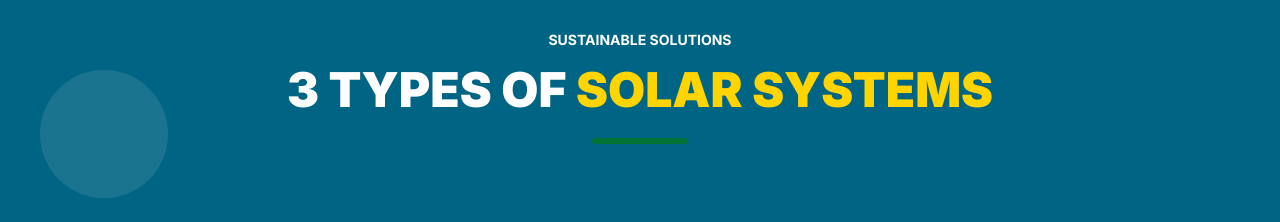
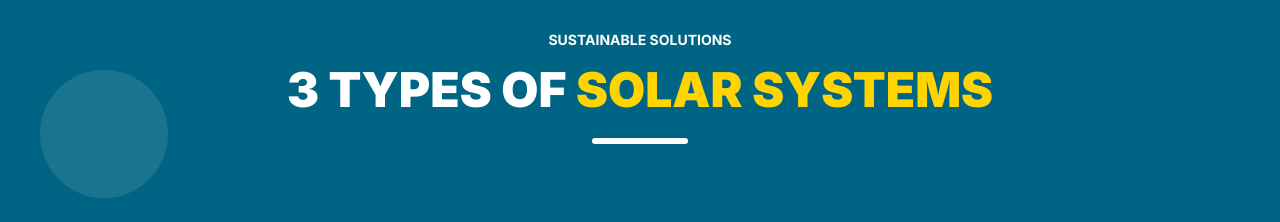
Before and after one commit to mohamedsedekmohamed/ECOTECH-, a React (Vite) app: page /services/solar-energy in a window 1280 px wide. Shown: the part 1860-2082 px from the top of the page. Built offline with nearby package versions, Linux system fonts and the light colour scheme.

Commit message:
change color line

```diff
--- a/src/components/SolarTypes.jsx
+++ b/src/components/SolarTypes.jsx
@@ -60,7 +60,7 @@ const SolarTypes = () => {
           >
             {t("solarTypes.titleMain")} <span className="text-secendcolor">{t("solarTypes.titleHighlight")}</span>
           </motion.h2>
-          <div className="h-1.5 w-24 bg-therrtcolor mx-auto rounded-full" />
+          <div className="h-1.5 w-24 bg-white mx-auto rounded-full" />
         </div>
 
         {/* شبكة البطاقات */}
```
